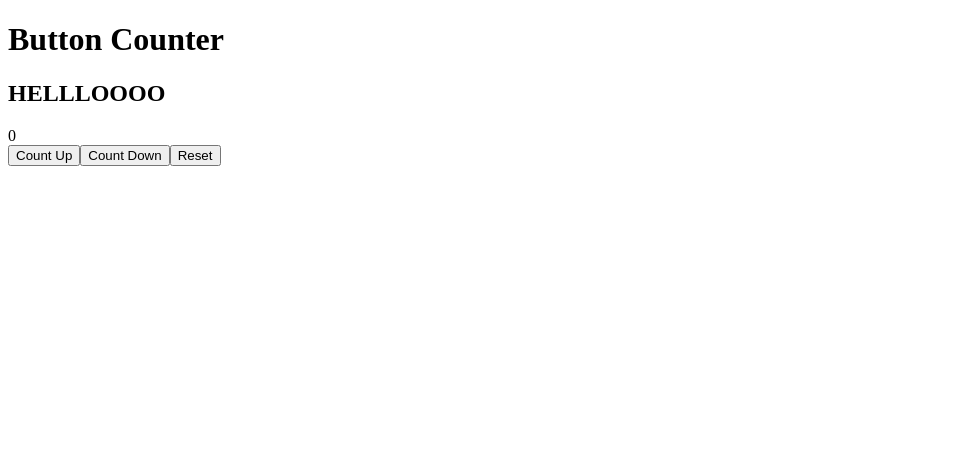
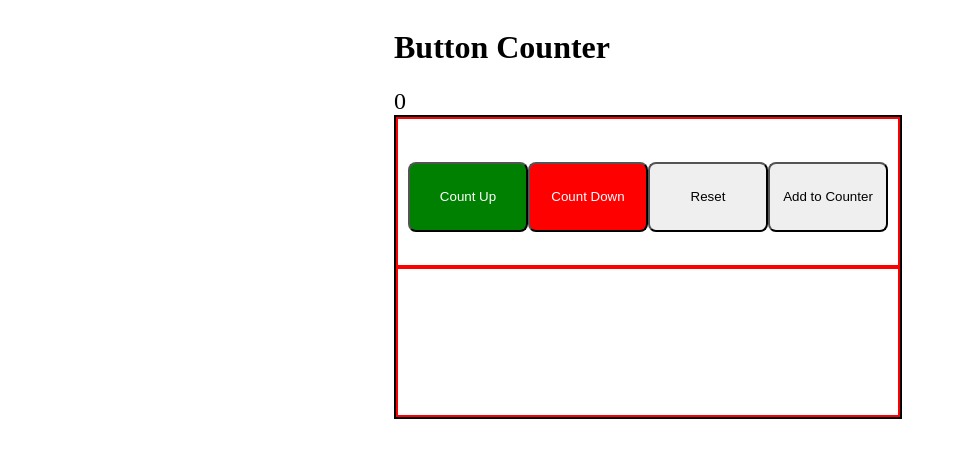
Before and after one commit to aphy18/React_Counter, a React (Create React App) app: page / in a window 1280 px wide. Shown: the top 458 px of the page, without its empty margins (0-957 px from the left). Built offline with nearby package versions, Linux system fonts and the light colour scheme.

Commit message:
add to counter + toggler

```diff
--- a/src/App.js
+++ b/src/App.js
@@ -1,17 +1,68 @@
-import { React, useState } from 'react';
+import { React, useState, useRef } from 'react';
+import styles from './styles.css';
 
 function App() {
 
   let [counter, setCounter] = useState(0);
+  let bottomMain;
+  let sumContainer;
+  let textfield;
+  let label;
+  let toggleText;
+  let enterNum;
+  let toggledOn = false;
+
+
+  function toggleCounter() {
+    toggledOn = !toggledOn;
+    console.log('toggled on', toggledOn)
+    bottomMain = document.querySelector('.bottom-main');
+    toggleText = document.querySelector('.change');
+
+    sumContainer = document.createElement('div');
+    textfield = document.createElement('input');
+    label = document.createElement('label');
+    enterNum = document.createElement('button');
+
+    if (toggledOn === true) {
+      textfield.type = 'text';
+      label.innerText = 'Enter Number to sum with counter: '
+      enterNum.innerText = 'Add';
+      enterNum.classList.add('enterNum');
+      sumContainer.classList.add('block');
+      sumContainer.append(label, textfield, enterNum);
+      bottomMain.append(sumContainer);
+      enterNum.addEventListener('click', updateCounter)
+    } else {
+      while (bottomMain.firstChild) {
+        bottomMain.removeChild(bottomMain.lastChild)
+      }
+    }
+
+  }
+
+  function updateCounter() {
+    let value = parseInt(textfield.value);
+    if (!isNaN(value))
+    setCounter(counter + value);
+    textfield.value = '';
+  }
+
 
   return (
     <>
     <h1>Button Counter</h1>
-    <h2>HELLLOOOO</h2>
-    <div>{counter}</div>
-    <button onClick={() => setCounter(counter + 1)}>Count Up</button>
-    <button onClick={() => setCounter(counter > 0 ? counter - 1 : 0)}>Count Down</button>
-    <button onClick={() => setCounter(0)}>Reset</button>
+    <div className="counter">{counter}</div>
+
+    <main className="main">
+      <div className="top-main">
+        <button className="increment" onClick={() => setCounter(counter + 1)}>Count Up</button>
+        <button className="decrement" onClick={() => setCounter(counter > 0 ? counter - 1 : 0)}>Count Down</button>
+        <button className="reset" onClick={() => setCounter(0)}>Reset</button>
+        <button className="change" onClick={() => toggleCounter()}>Add to Counter</button>
+      </div>
+      <div className="bottom-main"></div>
+    </main>
     </>
   )
 }
--- /dev/null
+++ b/src/styles.css
@@ -0,0 +1,73 @@
+body {
+  width: 100%;
+  display: flex;
+  flex-direction: column;
+  justify-content: flex-start;
+  align-items: center;
+}
+
+.counter {
+  font-size: 24px;
+}
+
+
+button {
+  width: 120px;
+  height: 70px;
+  color: white;
+  border-radius: 8px;
+  transition: opacity 0.2s ease;
+  margin-top: 2%;
+}
+
+button:hover {
+  opacity: 0.6;
+}
+
+.increment {
+  background-color: green;
+
+}
+
+.decrement {
+  background-color: red;
+}
+
+.reset,
+.change,
+.enterNum {
+  color: black;
+}
+
+.enterNum {
+  width: 75px;
+  height: 50px;
+}
+
+.main {
+  border: 2px solid black;
+  height: 300px;
+  display: flex;
+  flex-direction: column;
+  justify-content: space-evenly;
+  align-items: center;
+}
+
+.block {
+  /* border: 2px solid blue; */
+}
+
+.top-main {
+  border: 2px solid red;
+  width: 500px;
+  height: 200px;
+  display: flex;
+  justify-content: center;
+  align-items: center;
+}
+
+.bottom-main {
+  border: 2px solid red;
+  width: 500px;
+  height: 200px;
+}
```
